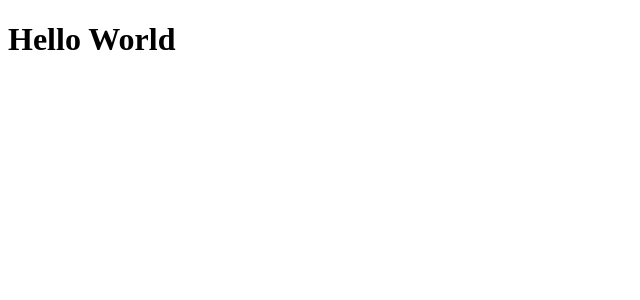
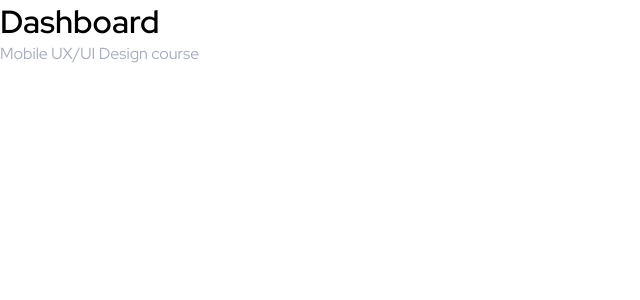
Before and after one commit to ClodoaldoDantas/courses, a React (Vite) app: page / in a window 1280 px wide. Shown: the top 300 px of the page, without its empty margins (0-640 px from the left). Built offline with nearby package versions, Linux system fonts and the light colour scheme.

Commit message:
feat: configurando tema com styled components

```diff
--- a/index.html
+++ b/index.html
@@ -1,9 +1,15 @@
 <!DOCTYPE html>
-<html lang="en">
+<html lang="pt-br">
   <head>
     <meta charset="UTF-8" />
     <link rel="icon" type="image/svg+xml" href="/vite.svg" />
     <meta name="viewport" content="width=device-width, initial-scale=1.0" />
+    <link rel="preconnect" href="https://fonts.googleapis.com" />
+    <link rel="preconnect" href="https://fonts.gstatic.com" crossorigin />
+    <link
+      href="https://fonts.googleapis.com/css2?family=Red+Hat+Display:wght@400;500;600&display=swap"
+      rel="stylesheet"
+    />
     <title>Course Dashboard</title>
   </head>
   <body>
--- a/package.json
+++ b/package.json
@@ -10,11 +10,13 @@
   },
   "dependencies": {
     "react": "^18.2.0",
-    "react-dom": "^18.2.0"
+    "react-dom": "^18.2.0",
+    "styled-components": "^5.3.6"
   },
   "devDependencies": {
     "@types/react": "^18.0.24",
     "@types/react-dom": "^18.0.8",
+    "@types/styled-components": "^5.1.26",
     "@typescript-eslint/eslint-plugin": "^5.43.0",
     "@vitejs/plugin-react": "^2.2.0",
     "eslint": "^8.27.0",
--- a/src/App.tsx
+++ b/src/App.tsx
@@ -1,3 +1,13 @@
+import { ThemeProvider } from 'styled-components'
+import { GlobalStyle } from './styles/global'
+import { defaultTheme } from './styles/themes/default'
+
 export function App() {
-  return <h1>Hello World</h1>
+  return (
+    <ThemeProvider theme={defaultTheme}>
+      <h1>Dashboard</h1>
+      <p>Mobile UX/UI Design course</p>
+      <GlobalStyle />
+    </ThemeProvider>
+  )
 }
--- /dev/null
+++ b/src/styles/global.ts
@@ -0,0 +1,36 @@
+import { createGlobalStyle } from 'styled-components'
+
+export const GlobalStyle = createGlobalStyle`
+  *, *::after, *::before {
+    margin: 0;
+    padding: 0;
+    box-sizing: border-box;
+  }
+
+  body, input, textarea, button {
+    font-family: ${(props) => props.theme.font};
+    font-weight: ${(props) => props.theme.fontWeights.normal};
+    font-size: ${(props) => props.theme.fontSizes.md};
+  }
+
+  h1, h2, h3, strong {
+    color: ${(props) => props.theme.colors.black};
+  }
+
+  body {
+    color: ${(props) => props.theme.colors.gray400};
+  }
+
+  img {
+    max-width: 100%;
+  }
+
+  a {
+    text-decoration: none;
+    color: inherit;
+  }
+
+  button {
+    cursor: pointer;
+  }
+`
--- /dev/null
+++ b/src/styles/themes/default.ts
@@ -0,0 +1,24 @@
+export const defaultTheme = {
+  font: 'Red Hat Display, sans-serif',
+  fontSizes: {
+    xs: '0.75rem',
+    sm: '0.875rem',
+    md: '1rem',
+    lg: '1.125rem',
+    xl: '1.25rem',
+    '2xl': '1.5rem',
+    '3xl': '1.875rem',
+  },
+  fontWeights: {
+    normal: 400,
+    medium: 500,
+    semibold: 600,
+  },
+  colors: {
+    black: '#000',
+    white: '#FFF',
+    gray500: '#373B53',
+    gray400: '#A6ACBE',
+    purple500: '#6F52ED',
+  },
+}
```
Also changed, not shown: src/@types/styled.d.ts (added, +8 -0 lines), 1 other file (tests, documents, lock files or other folders).
